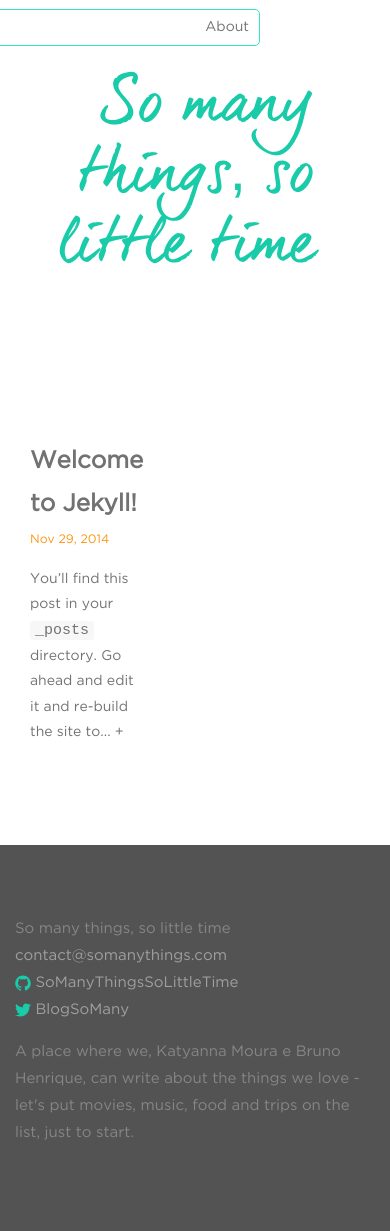
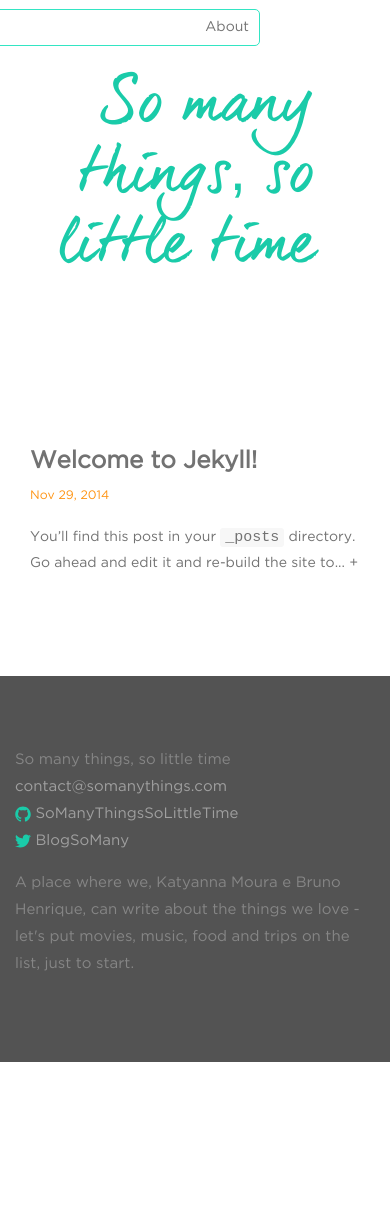
Before and after one commit to somanythingssolittletime/somanythingssolittletime.github.io, a Jekyll site: the page built from index.html, in a window 390 px wide. Built offline with Jekyll 4.4.1, drawn with Linux system fonts in a browser that asks for light colours; some web fonts are replaced; after the commit the page ends 1062 px from its top, so only the background shows below that.

Commit message:
Extends post box on index for mobile

```diff
--- a/_sass/_layout.scss
+++ b/_sass/_layout.scss
@@ -181,8 +181,9 @@
 .post-list {
     margin-left: 0;
     list-style: none;
+}
 
-    > li {
+    .post-box {
         margin-bottom: $spacing-unit;
         max-width: 30%;
         float: left;
@@ -193,7 +194,6 @@
         margin-top: 10px;
         margin-bottom: 0; }
     }
-}
 
 .post-meta {
     font-size: $small-font-size;
@@ -208,6 +208,21 @@
 .post-cover {
   max-width: 100%;
 }
+
+@include media-query($on-palm) {
+    .post-box {
+        float: none;
+        max-width: 100%;
+    }
+}
+
+@include media-query($on-laptop) {
+    .post-box {
+        float: none;
+        max-width: 100%;
+    }
+}
+
 
 /**
  * Posts
--- a/index.html
+++ b/index.html
@@ -6,8 +6,8 @@ layout: default
 
   <ul class="post-list">
     {% for post in site.posts %}
-      <li>
-        <img class="post-cover" src="{{ post.cover }}" />
+      <li class="post-box">
+        <a href="{{ post.url | prepend: site.baseurl }}"><img class="post-cover" src="{{ post.cover }}" /></a>
 
         <h2>
           <a class="post-link" href="{{ post.url | prepend: site.baseurl }}">{{ post.title }}</a>
```
